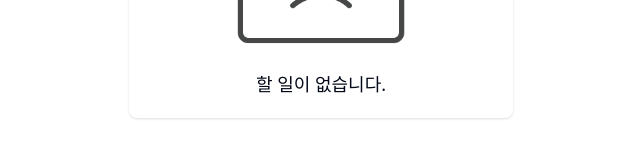
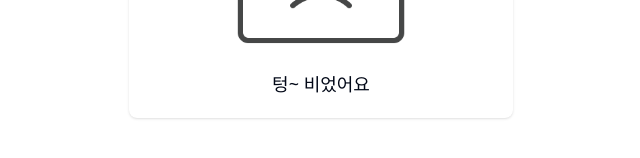
Before and after one commit to vivapyk/SNU_WP_Rabbit_Turtle, a Next.js app: page / in a window 1280 px wide. Shown: the part 318-476 px from the top of the page, without its empty margins (319-959 px from the left). Built offline with nearby package versions, Linux system fonts and the light colour scheme.

Commit message:
TodoList.js 수정 - 리스트가 비었을 때 텍스트 변경

```diff
--- a/src/components/TodoList.js
+++ b/src/components/TodoList.js
@@ -91,7 +91,7 @@ const TodoList = () => {
       {todos.length === 0 && (
       <div className="text-center mt-5">
         <img src="empty-list-image.png" alt="Empty list" className="mx-auto w-1/2" />
-        <p className="text-lg mt-2">할 일이 없습니다.</p>
+        <p className="text-lg mt-2">텅~ 비었어요</p>
       </div>
 
       )}
```
